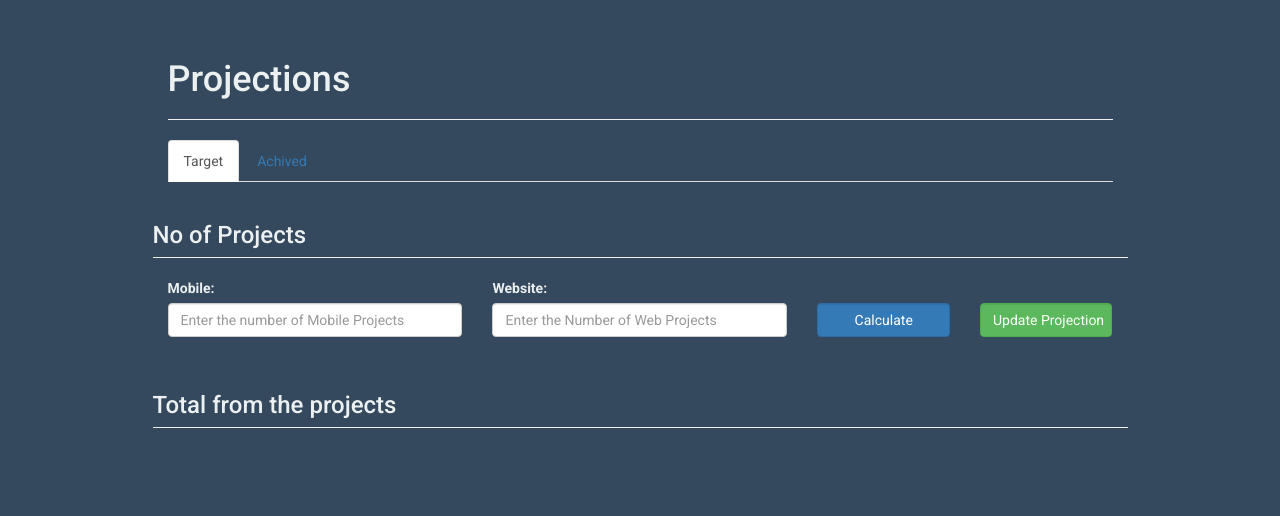
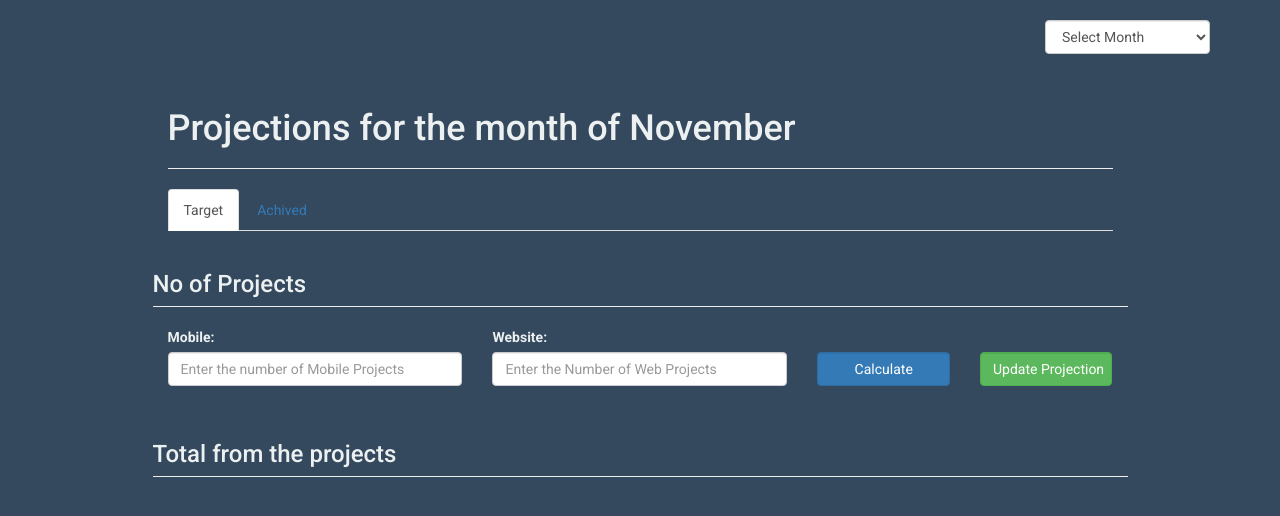
Before and after one commit to aakashdhar/amigoscrm, a PHP site: page /projection.php?month=1 in a window 1280 px wide. Shown: the part 52-568 px from the top of the page. Run offline with PHP 8.4, Linux system fonts and the light colour scheme; tables that the repository leaves empty or names only in its code hold one stand-in row (values such as "Sample post").

Commit message:
finished working on projection

```diff
--- a/includes/footer.php
+++ b/includes/footer.php
@@ -12,7 +12,25 @@
           $(this).show();
         });
       });
-   });
+
+      $("#month_select").change(function(){
+         var selected_month=$(this).val();
+         sendType(selected_month);
+           });
+    });
+    function sendType(type)
+    {
+        $.ajax({
+        type:"GET",
+        url:"projection.php",
+        data:({month:type}),
+        success:function(success)
+        {
+           location.href="projection.php?month="+type;
+        }
+    });
+  }
+
    </script>
 </body>
 </html>
--- a/projection.php
+++ b/projection.php
@@ -5,6 +5,24 @@
   }
 </style>
 <?php
+  $month = $_REQUEST['month'];
+
+  // for getting the summation of all websites
+  $sql2 = "SELECT SUM(`finalized_amount`), COUNT(`finalized_amount`) from `tbl_project` WHERE `project_type` = 'Website' and MONTH(`start_date`) = '$month'";
+  $resultset = mysqli_query($con,$sql2);
+  $row = mysqli_fetch_row($resultset);
+  $actual_website_total = $row[0];
+  $actual_website_achived = $row[1];
+
+  // for getting the summation of all mobile
+  $sql3 = "SELECT SUM(`finalized_amount`), COUNT(`finalized_amount`) from `tbl_project` WHERE `project_type` = 'Mobile' and MONTH(`start_date`) = '$month'";
+  $resultsets = mysqli_query($con,$sql3);
+  $rows = mysqli_fetch_row($resultsets);
+  $actual_mobile_total = $rows[0];
+  $actual_mobile_achived = $rows[1];
+
+  $achived_overall_total =   $actual_mobile_total + $actual_website_total;
+
   $date = date('F Y');
   $pricing = array();
   $sql = "SELECT `project_price` FROM `tbl_price`";
@@ -37,9 +55,19 @@
  ?>
 <div class="container">
   <div class="row">
+    <form class="" action="projection.php" method="post">
+      <div class="form-group col-md-2 pull-right">
+        <select id="month_select" name="month_select" class="form-control">
+          <option value="">Select Month</option>
+          <option value="<?= date("m");?>"><?= date("F")?></option>
+          <option value="<?= date("m",strtotime("-1 Months"))?>"><?= date("F",strtotime("-1 Months"))?></option>
+          <option value="<?= date("m",strtotime("-2 Months"))?>"><?= date("F",strtotime("-2 Months"))?></option>
+        </select>
+      </div>
+    </form>
     <div class="col-md-10 col-md-offset-1">
       <div class="page-header">
-        <h1>Projections</h1>
+        <h1>Projections for the month of <?= date('F') ?></h1>
       </div>
       <div>
         <!-- Tab menu -->
@@ -111,7 +139,7 @@
                     </div>
                     <div class="form-group col-md-6">
                       <label>Achived Mobile Projects</label>
-                      <label class="form-control text-center"><?= number_format() ?></label>
+                      <label class="form-control text-center"><?= number_format($actual_mobile_achived) ?></label>
                     </div>
                     <div class="form-group col-md-6">
                       <label>Target amount from Mobile Project</label>
@@ -119,7 +147,7 @@
                     </div>
                     <div class="form-group col-md-6">
                       <label>Achived amount from Mobile Projects</label>
-                      <label class="form-control text-center"><?= number_format() ?></label>
+                      <label class="form-control text-center"><?= number_format($actual_mobile_total) ?></label>
                     </div>
                   </div>
                   <div class="col-md-6">
@@ -130,7 +158,7 @@
                     </div>
                     <div class="form-group col-md-6">
                       <label>Achived web Projects</label>
-                      <label class="form-control text-center"><?= number_format() ?></label>
+                      <label class="form-control text-center"><?= number_format($actual_website_achived) ?></label>
                     </div>
                     <div class="form-group col-md-6">
                       <label>Target amount from Website Project</label>
@@ -138,7 +166,7 @@
                     </div>
                     <div class="form-group col-md-6">
                       <label>Achived amount from Website Projects</label>
-                      <label class="form-control text-center"><?= number_format() ?></label>
+                      <label class="form-control text-center"><?= number_format($actual_website_total) ?></label>
                     </div>
                   </div>
                   <div class="page-header">
@@ -149,12 +177,12 @@
                     <label class="form-control text-center"><?= number_format($row1 -> overall_total) ?></label>
                   </div>
                   <div class="form-group col-md-6">
-                    <label>Achived overall Toatal</label>
-                    <label class="form-control text-center"><?= number_format() ?></label>
+                    <label>Achived overall Total</label>
+                    <label class="form-control text-center"><?= number_format($achived_overall_total) ?></label>
                   </div>
                   <div class="form-group col-md-6 col-md-offset-3">
                     <label>Overall Difference</label>
-                    <label class="form-control text-center"><?= number_format() ?></label>
+                    <label class="form-control text-center"><?= number_format($row1 -> overall_total - $achived_overall_total) ?></label>
                   </div>
                 <?php endwhile; ?>
               </div>
```
